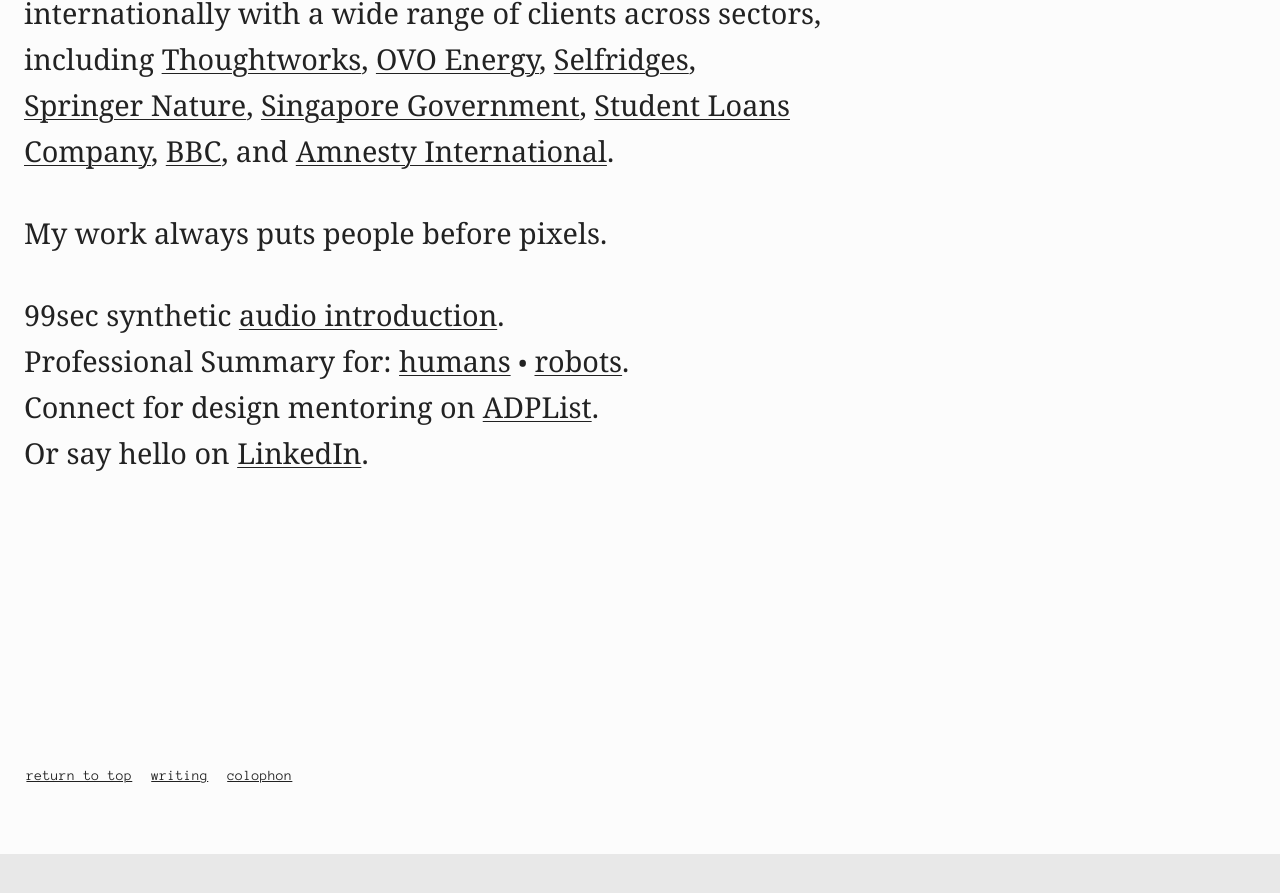
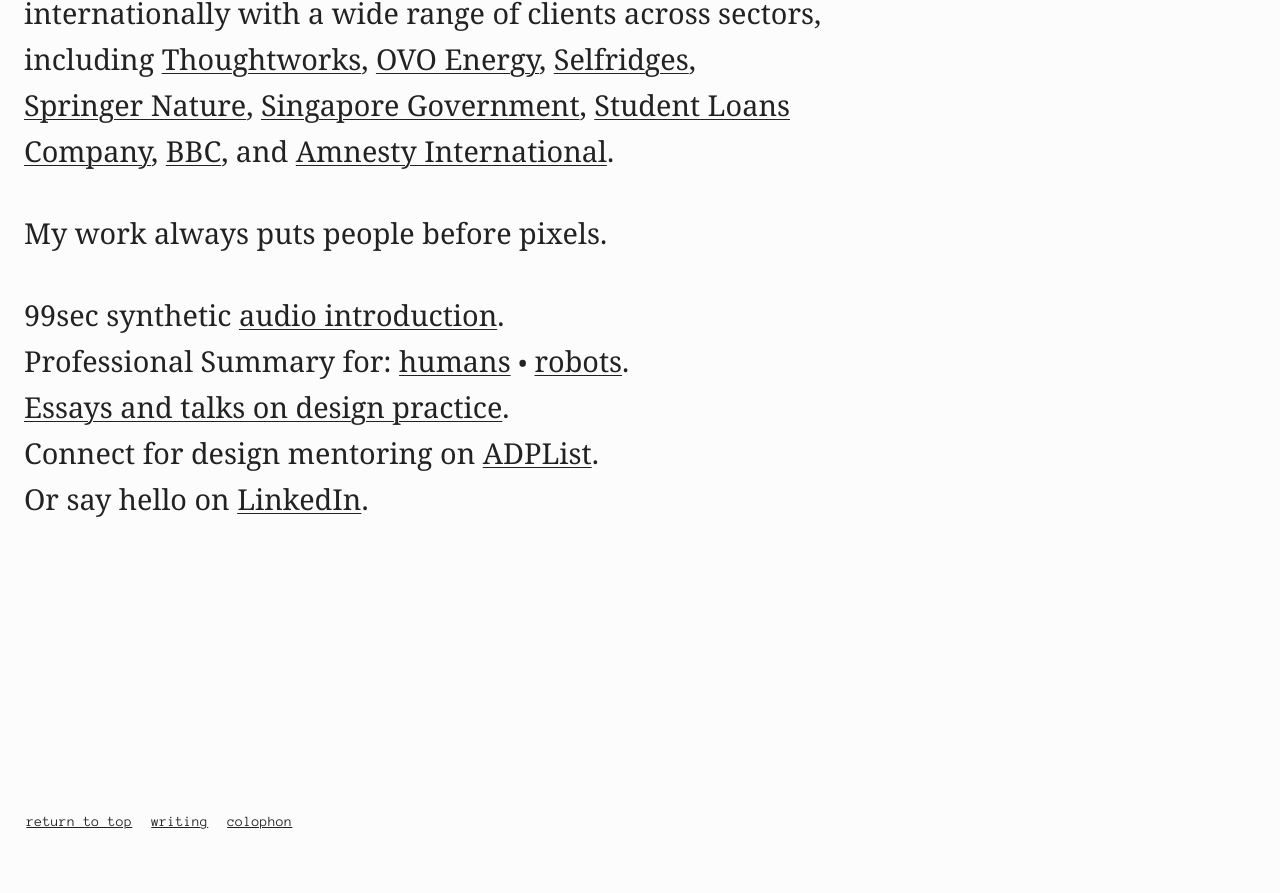
Before and after one commit to hellojames/hellojames.github.io, a Jekyll site: the page built from index.html, in a window 1280 px wide and 900 px high, scrolled down 1157 px. Shown: the top 893 px of the window. Built offline with Jekyll 4.4.1, drawn with Linux system fonts in a browser that asks for light colours; before the commit the page ends 2011 px from its top, so only the background shows below that.

Commit message:
Update homepage

```diff
--- a/index.html
+++ b/index.html
@@ -30,12 +30,14 @@
   <p>My work always puts people before pixels.</p>
 
   <p>
-     99sec synthetic <a href="/media/James-Cook-summary.mp3" title="Play synthetic audio (MP3)">audio introduction</a>.
+     99sec synthetic <a href="{{ '/media/James-Cook-summary.mp3' | relative_url }}" title="Play synthetic audio (MP3)">audio introduction</a>.
      <br>
      Professional Summary for:
-     <a href="/media/James-Cook-summary.pdf" title="Download my Professional Summary (PDF, for people)">humans</a>
+     <a href="{{ '/media/James-Cook-summary.pdf' | relative_url }}" title="Download my Professional Summary (PDF, for people)">humans</a>
      <small>•</small>
-     <a href="/media/James-Cook-summary.md" title="Download my Professional Summary (Markdown, for machines)">robots</a>.
+     <a href="{{ '/media/James-Cook-summary.md' | relative_url }}" title="Download my Professional Summary (Markdown, for machines)">robots</a>.
+     <br>
+     <a href="{{ '/writing/' | relative_url }}" title="Go to writing">Essays and talks on design practice</a>.
      <br>
      Connect for design mentoring on <a href="https://www.adplist.org/mentors/james-cook/" title="adplist/mentors/james-cook">ADPList</a>.
      <br>
```
